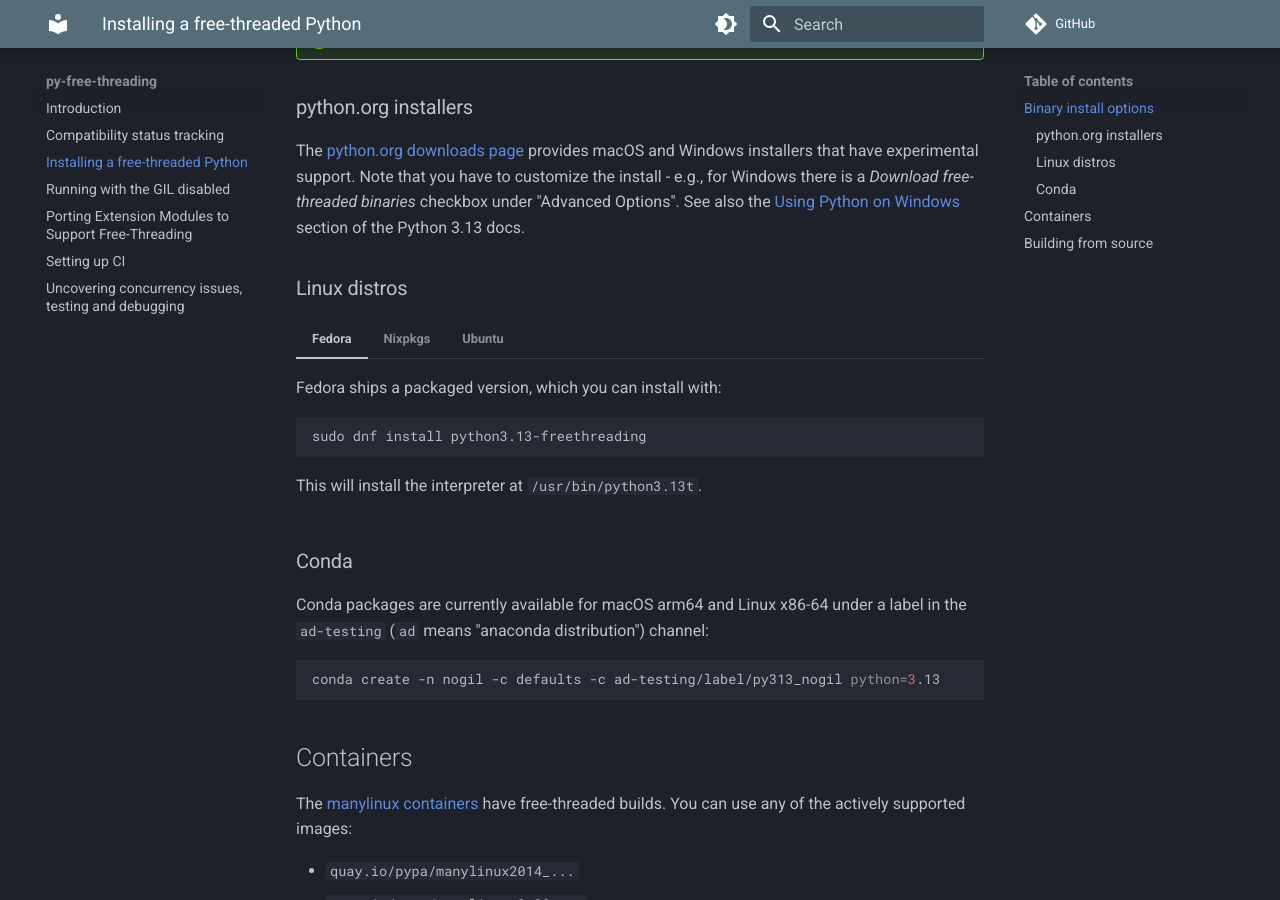
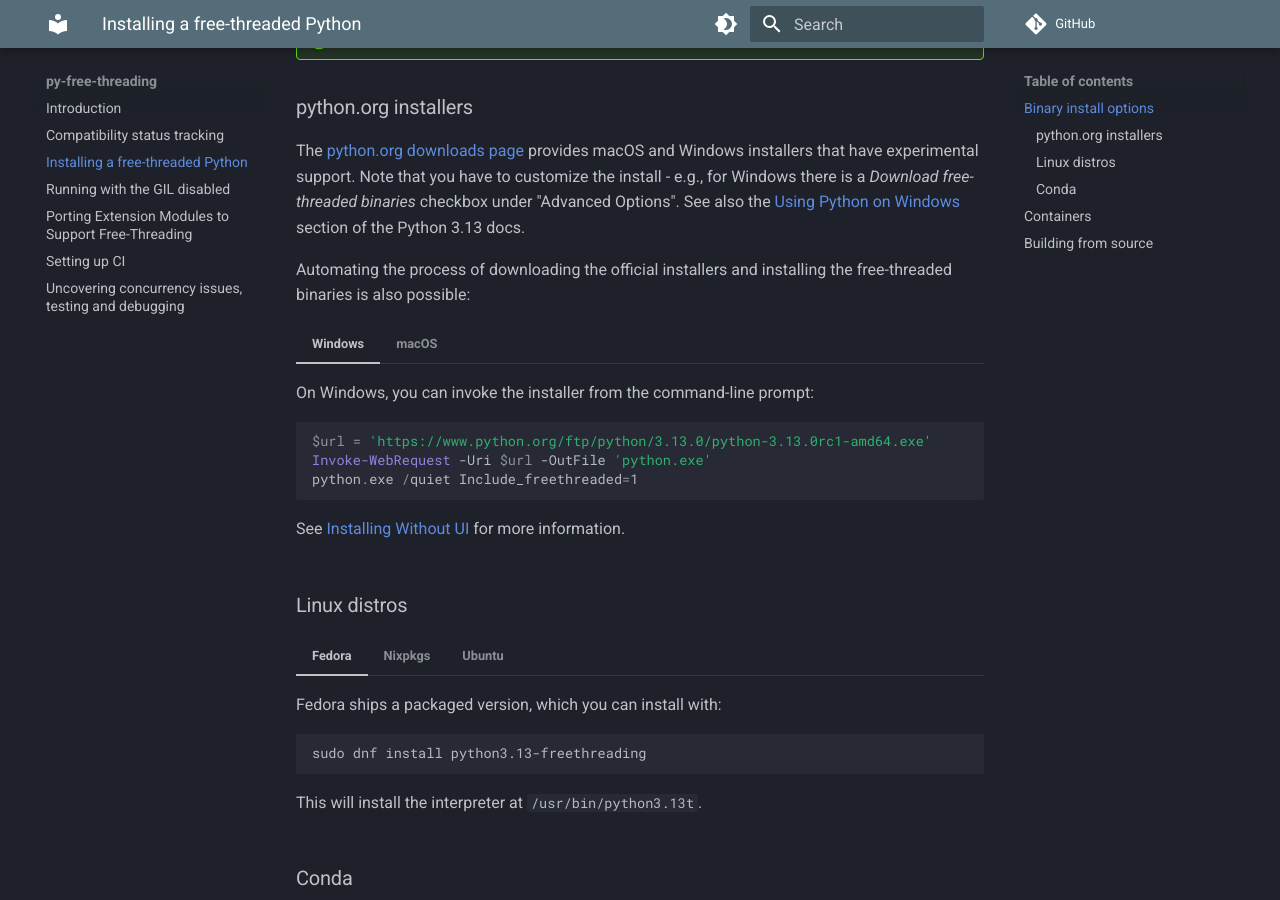
Before and after one commit to Quansight-Labs/free-threaded-compatibility, an MkDocs documentation site: the page built from docs/installing_cpython.md, in a window 1280 px wide and 900 px high, scrolled down 567 px. Built offline with MkDocs 1.6.1 and Material for MkDocs 9.7.7, drawn with Linux system fonts in a browser that asks for light colours; comment, search, counter and statistics services are not loaded.

Commit message:
Add instructions for downloading and installing from python.org

````diff
--- a/docs/installing_cpython.md
+++ b/docs/installing_cpython.md
@@ -28,6 +28,57 @@
 _Download free-threaded binaries_ checkbox under "Advanced Options".
 See also the [Using Python on Windows](https://docs.python.org/3.13/using/windows.html#installing-free-threaded-binaries)
 section of the Python 3.13 docs.
+
+Automating the process of downloading the official installers
+and installing the free-threaded binaries is also possible:
+
+=== "Windows"
+    On Windows, you can invoke the installer from the command-line prompt:
+
+    ```powershell
+    $url = 'https://www.python.org/ftp/python/3.13.0/python-3.13.0rc1-amd64.exe'
+    Invoke-WebRequest -Uri $url -OutFile 'python.exe'
+    python.exe /quiet Include_freethreaded=1
+    ```
+
+    See [Installing Without UI](https://docs.python.org/3.13/using/windows.html#installing-without-ui)
+    for more information.
+
+=== "macOS"
+    On macOS, you can use `installer` to install a macOS package you've
+    downloaded:
+
+    ```bash
+    curl -O https://www.python.org/ftp/python/3.13.0/python-3.13.0rc1-macos11.pkg
+
+    # create installer choice changes to customize the install:
+    #    enable the PythonTFramework-3.13 package
+    #    while accepting the other defaults (install all other packages)
+    cat > ./choicechanges.plist <<EOF
+    <?xml version="1.0" encoding="UTF-8"?>
+    <!DOCTYPE plist PUBLIC "-//Apple//DTD PLIST 1.0//EN" "http://www.apple.com/DTDs/PropertyList-1.0.dtd">
+    <plist version="1.0">
+    <array>
+            <dict>
+                    <key>attributeSetting</key>
+                    <integer>1</integer>
+                    <key>choiceAttribute</key>
+                    <string>selected</string>
+                    <key>choiceIdentifier</key>
+                    <string>org.python.Python.PythonTFramework-3.13</string>
+            </dict>
+    </array>
+    </plist>
+    EOF
+
+    sudo installer -pkg ./python-3.13.0rc1-macos11.pkg \
+        -applyChoiceChangesXML ./choicechanges.plist \
+        -target /
+    rm -f python-3.13.0rc1-macos11.pkg
+    ```
+
+    See also [this Github issue](https://github.com/python/cpython/issues/120098)
+    for more information.
 
 ### Linux distros
 
````
